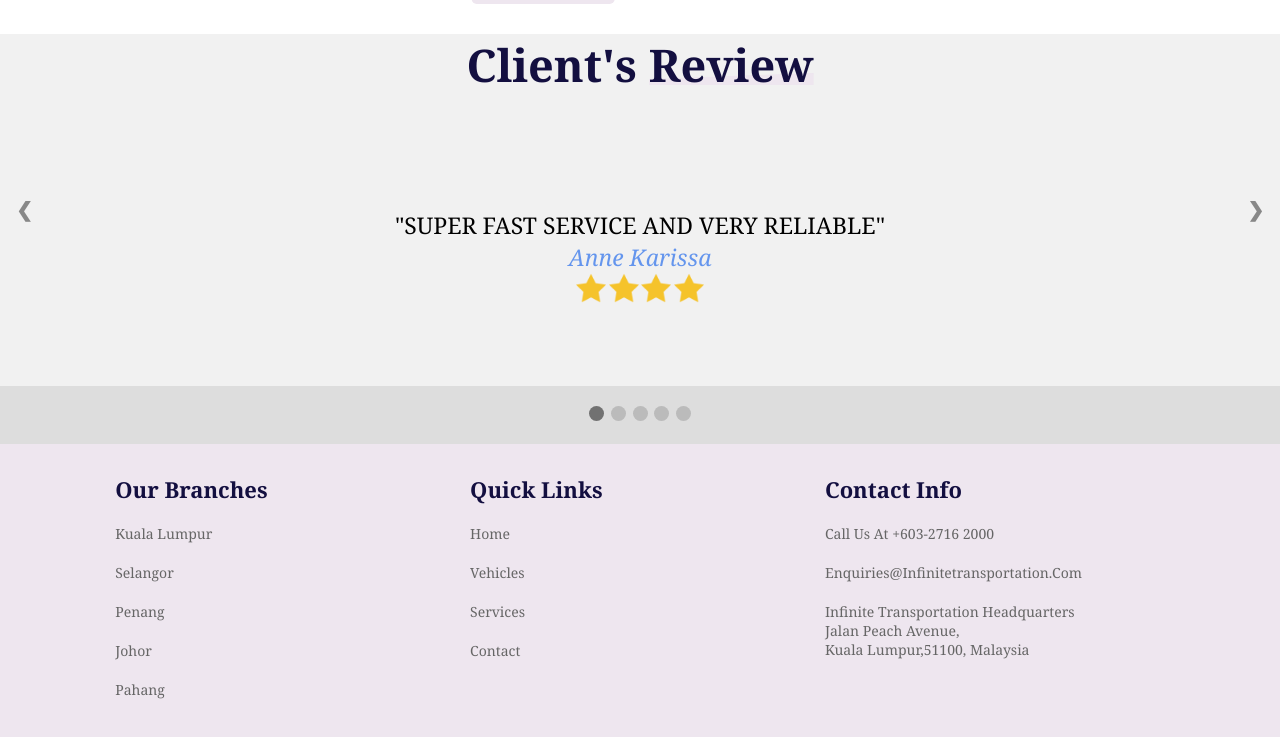
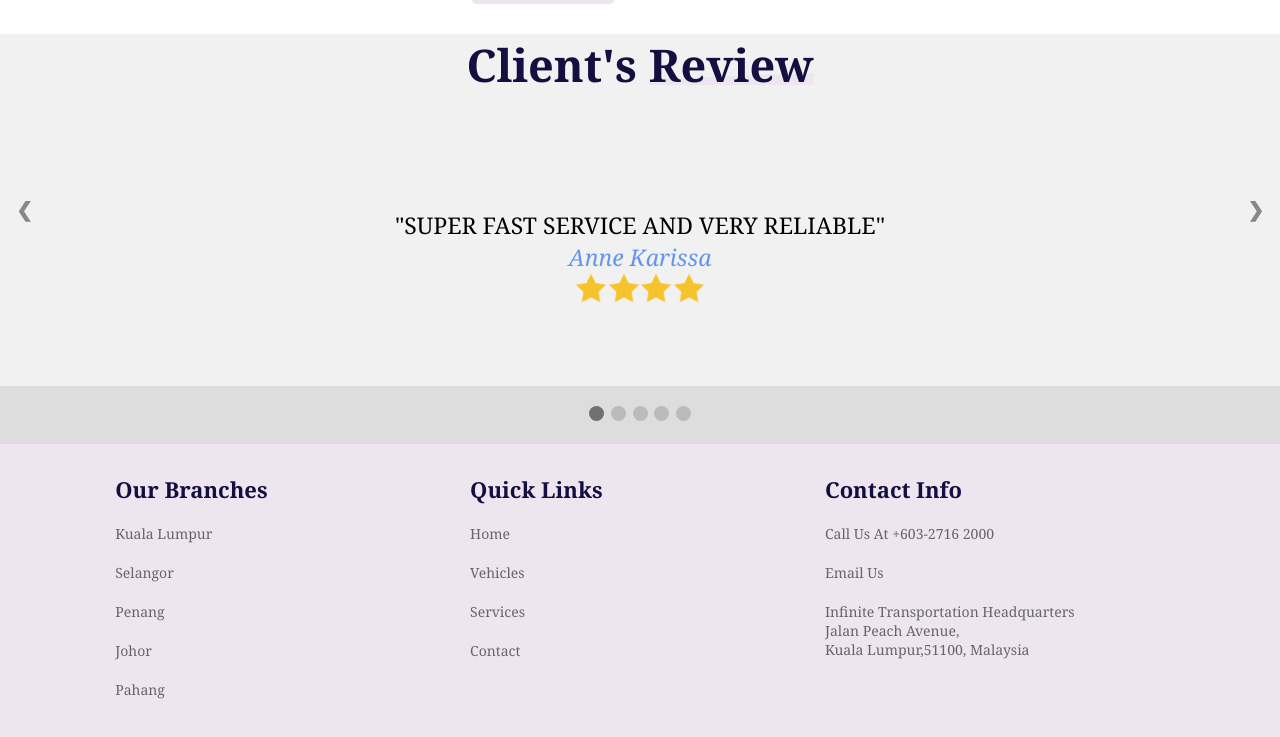
Before and after one commit to HarenGK/InfiniteTransportation.github.io, a plain HTML site: page index.html in a window 1280 px wide. Shown: the part 1282-2019 px from the top of the page. Drawn offline with nearby package versions, Linux system fonts and the light colour scheme.

Commit message:
Update index.html

```diff
--- a/index.html
+++ b/index.html
@@ -308,7 +308,7 @@
         <div class="box">
             <h3>contact info</h3>
             <a href="tel:+603-2716&amp;2000">Call us at +603-2716 2000</a>
-            <a href=“mailto:harengk@gmail.com”>enquiries@infinitetransportation.com</a>
+            <a href=“mailto:harengk@gmail.com” subject="text" >Email Us</a>
             <a href="https://goo.gl/maps/p5GY4oTjAHzCyedk9">Infinite Transportation Headquarters <br> Jalan Peach Avenue,<br> Kuala Lumpur,51100, Malaysia </a>
         </div>
   </div>
```
